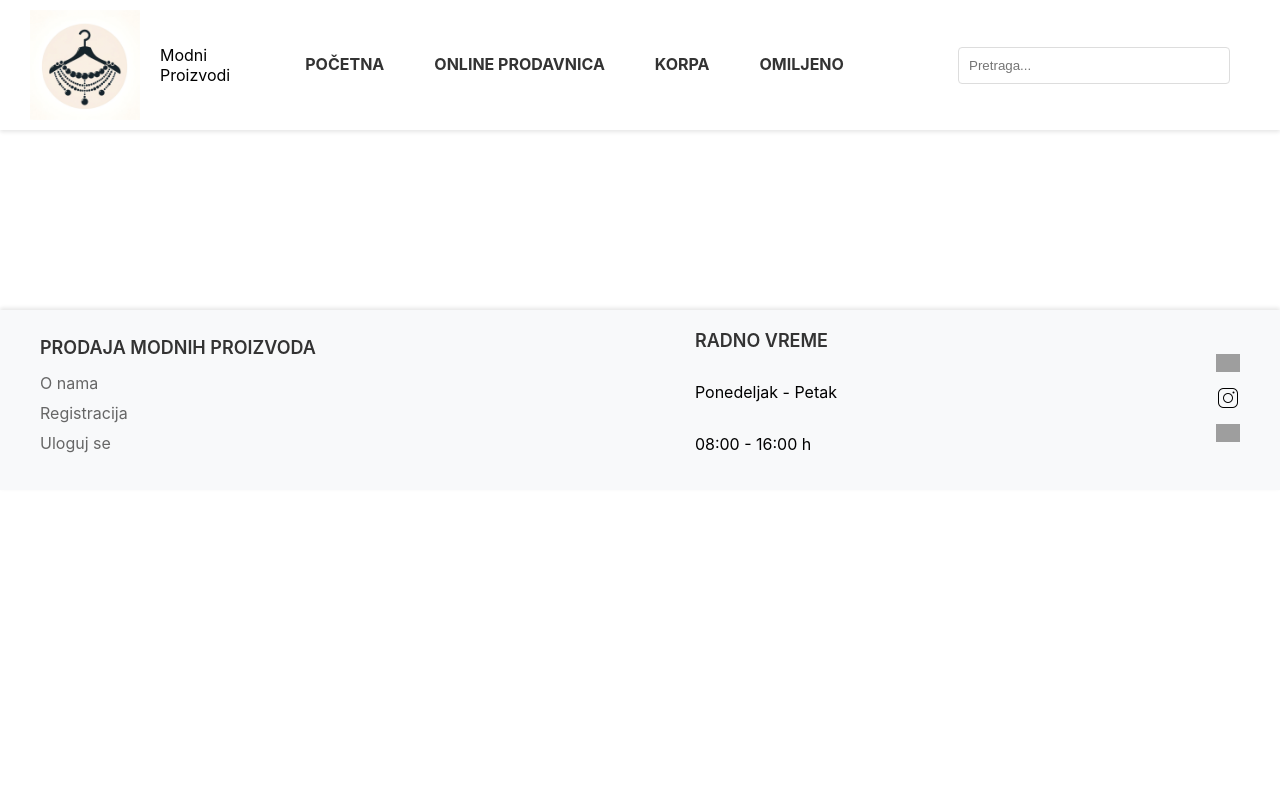
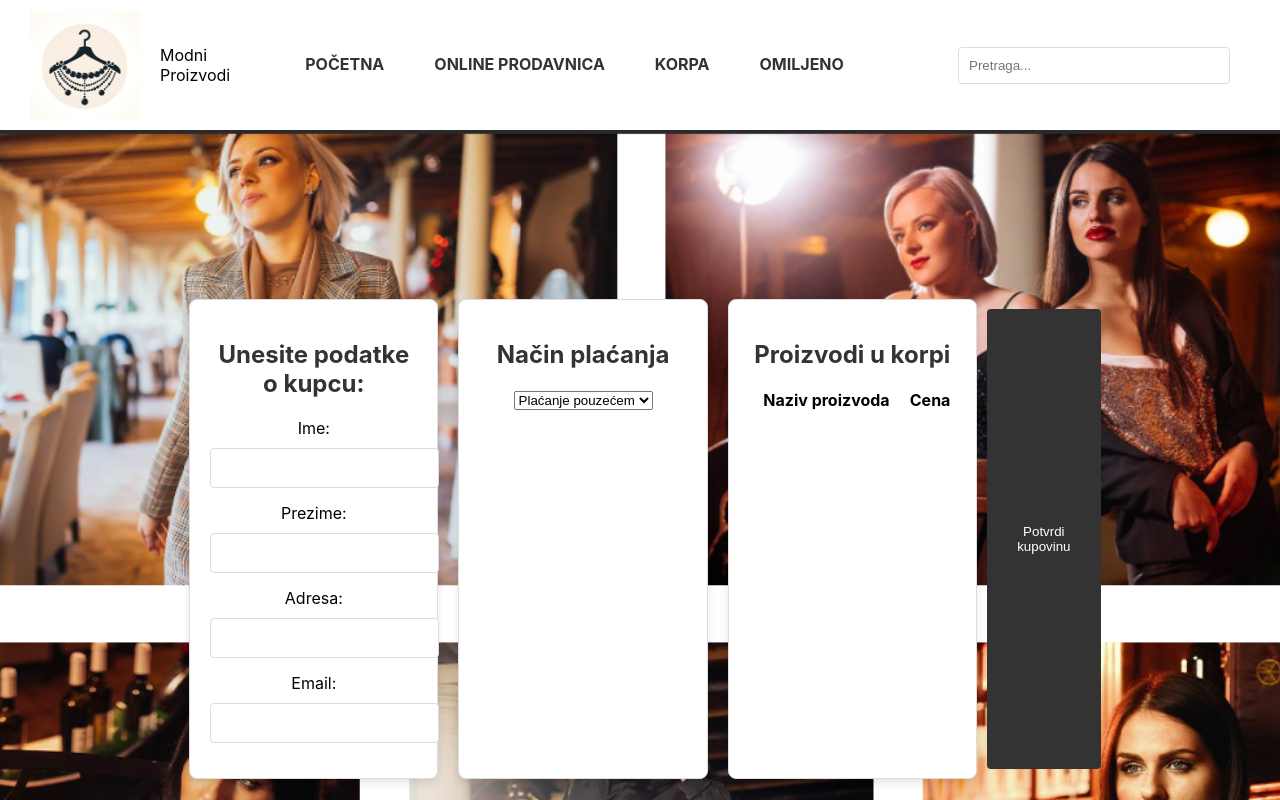
Before and after one commit to MinjaVizi/Prodaja-modnih-proizvoda, a React (Create React App) app: page /Korpa in a window 1280 px wide. Shown: the top 800 px of the page. Built offline with nearby package versions, Linux system fonts and the light colour scheme; grey boxes are pictures that could not be loaded.

Commit message:
dodata komponenta omiljeno

```diff
--- a/package.json
+++ b/package.json
@@ -9,6 +9,7 @@
     "axios": "^1.6.5",
     "react": "^18.2.0",
     "react-dom": "^18.2.0",
+    "react-modal": "^3.16.1",
     "react-router-dom": "^6.21.3",
     "react-scripts": "5.0.1",
     "react-slick": "^0.29.0",
--- a/src/App.css
+++ b/src/App.css
@@ -80,9 +80,7 @@ a {
     box-shadow: 0 -2px 4px rgba(0, 0, 0, 0.1);
 }
 
-.content {
-    padding-bottom: 80px;
-}
+
 
 .footer-section {
     display: flex;
@@ -131,14 +129,15 @@ a {
 
 .welcome-message {
     position: absolute;
-    right: 0;
-    top: 50%;
+    margin-right:30%;
+    margin-left: 18%;
+    top: 60%;
     transform: translateY(-50%);
     background-color: rgba(255, 255, 255, 0.8);
-    color: #333;
-    padding: 20px;
+    padding: 50px;
     width: 40%;
     border-radius: 5px;
+    font-size: larger;
 }
 
 .product-card {
@@ -240,29 +239,20 @@ a {
     display: block;
 }
 
-.onama-background {
-    background-image: url('./Images/pocetna.png');
-    background-size: cover;
-    background-position: center;
-    min-height: calc(100vh - 110px);
-    display: flex;
-    justify-content: center;
-    align-items: center;
-}
+
 
 .onama-content {
     background-color: rgba(255, 255, 255, 0.7);
-    color: brown;
-    padding: 20px;
+    color: #333;
+    padding: 50px;
     border-radius: 8px;
     text-align: center;
     max-width: 600px;
     margin: 0 auto;
+    font-size: larger;
 }
 
-.content {
-    padding-bottom: 180px;
-}
+
 
 .registration-container {
     max-width: 600px;
@@ -271,6 +261,7 @@ a {
     padding: 20px;
     box-shadow: 0 2px 10px rgba(0,0,0,0.1);
     border-radius: 8px;
+    padding: 30px;
 }
 
 .form-group {
@@ -357,6 +348,12 @@ a {
     margin-bottom: 15px;
 }
 
+.login-button:hover {
+
+    background-color: #f00;
+
+}
+
 .register-link {
     text-align: center;
 }
@@ -372,54 +369,206 @@ h2 {
 }
 
 
-.onama-background {
-    background-size: cover;
-    background-position: center;
-    background-attachment: fixed;
-    display: flex;
-    justify-content: center;
-    align-items: center;
-    padding: 5% 10%; /* Adjust padding as needed */
-  }
+
 
   .onama-content {
-    background-color: rgba(255, 255, 255, 0.85); /* Semi-transparent background for readability */
+    background-color: rgba(255, 255, 255, 0.85);
     color: #333;
-    padding: 20px;
     border-radius: 8px;
-    max-width: 800px; /* Adjust width as needed */
+    max-width: 800px;
     text-align: justify;
   }
 
   .onama-content h1 {
     text-align: center;
-    color: #f00; /* Adjust to use the primary color of your brand */
-    margin-bottom: 30px;
+    color: #f00;
   }
 
-  .onama-background {
+
+
+.onama-content {
+  background-color: rgba(255, 255, 255, 0.85);
+  color: #333;
+  padding: 20px;
+  border-radius: 8px;
+  max-width: 800px;
+  text-align: justify;
+}
+
+.onama-content h1 {
+  text-align: center;
+  color: #f00;
+  margin-bottom: 30px;
+}
+
+.onama-background {
+    background-image: url('./Images/pocetna1.png');
     background-size: cover;
     background-position: center;
-    background-attachment: fixed;
     display: flex;
     justify-content: center;
     align-items: center;
-    padding: 5% 10%; /* Adjust padding as needed */
+    padding: 5% 10%;
+    min-height: calc(100vh - 110px);
+}
+
+.korpa-wrapper {
+    display: flex;
+    justify-content: space-between;
+    max-width: 90%;
+    margin: 0 auto;
   }
 
-  .onama-content {
-    background-color: rgba(255, 255, 255, 0.85); /* Semi-transparent background for readability */
+  .korpa-container {
+    width: 30%;
+    background-color: #fff;
+    border: 1px solid #ddd;
+    border-radius: 8px;
+    padding: 20px;
+    box-shadow: 0px 4px 8px rgba(0, 0, 0, 0.1);
+    text-align: center;
+    margin: 10px;
+    flex-grow: 1;
+  }
+
+  .korpa-container h2 {
+    font-size: 24px;
     color: #333;
+    margin-bottom: 20px;
+  }
+
+  .korpa-container label {
+    display: block;
+    margin-bottom: 10px;
+  }
+
+  .korpa-container input[type="text"] {
+    width: 100%;
+    padding: 10px;
+    border: 1px solid #ddd;
+    border-radius: 4px;
+    font-size: 16px;
+  }
+
+  .korpa-container table {
+    width: 100%;
+    border-collapse: collapse;
+    margin-bottom: 20px;
+  }
+
+  .korpa-container table td {
+    padding: 10px;
+    border-bottom: 1px solid #ddd;
+  }
+
+  .korpa-container table td:first-child {
+    text-align: right;
+    padding-right: 20px;
+  }
+
+  .korpa-container .forma-za-karticu {
+    display: flex;
+    flex-direction: column;
+    align-items: flex-start;
+  }
+
+  .korpa-container .forma-za-karticu label {
+    margin: 5px 0;
+  }
+
+  .korpa-container .forma-za-karticu input[type="text"] {
+    width: 100%;
+  }
+
+  .korpa-container ul {
+    list-style: none;
+    padding: 0;
+  }
+
+  .korpa-container ul li {
+    font-size: 16px;
+    color: #333;
+    margin-bottom: 10px;
+  }
+
+  .korpa-container p {
+    font-size: 16px;
+    color: #333;
+  }
+  /* ... vaš postojeći CSS ... */
+
+.potvrdi-btn {
+    display: block;
+    width: fit-content;
+    padding: 10px 20px;
+    margin: 20px auto;
+    background-color: #333;
+    color: white;
+    border: none;
+    border-radius: 4px;
+    cursor: pointer;
+  }
+
+  .potvrdi-btn:hover {
+    background-color: #f00;
+  }
+
+  .modal {
+    position: fixed;
+    top: 50%;
+    left: 50%;
+    transform: translate(-50%, -50%);
+    width: 50%;
+    background-color: white;
     padding: 20px;
     border-radius: 8px;
-    max-width: 800px; /* Adjust width as needed */
-    text-align: justify;
+    box-shadow: 0 4px 8px rgba(0, 0, 0, 0.1);
+    z-index: 1000; /* visok z-index za prikaz preko ostalih elemenata */
   }
 
-  .onama-content h1 {
+  .modal-content {
     text-align: center;
-    color: #f00; /* Adjust to use the primary color of your brand */
-    margin-bottom: 30px;
   }
 
-  /* ... rest of your styles ... */
+  .modal-close-btn {
+    position: absolute;
+    top: 10px;
+    right: 10px;
+    cursor: pointer;
+    font-size: 24px;
+  }
+
+  /* Backdrop za modal */
+  .modal-backdrop {
+    position: fixed;
+    top: 0;
+    left: 0;
+    width: 100%;
+    height: 100%;
+    background-color: rgba(0, 0, 0, 0.5);
+    z-index: 999; /* ispod modala, ali iznad svega ostalog */
+  }
+
+
+  .remove-btn {
+    border: none;
+    background-color: transparent;
+    color: black;
+    font-weight: bold;
+    cursor: pointer;
+  }
+
+  .remove-btn:hover {
+    color: #f00;
+  }
+
+  .product-card {
+    position: relative;
+    /* Ostatak vaših stilova za product-card... */
+  }
+
+  .remove-btn {
+    position: absolute;
+    top: 10px;
+    right: 10px;
+  }
--- a/src/App.js
+++ b/src/App.js
@@ -1,15 +1,33 @@
-import React from 'react';
+import React, { useState } from 'react';
 import { BrowserRouter as Router, Routes, Route } from 'react-router-dom';
 import Pocetna from './Components/Pocetna';
 import Navbar from './Components/Navbar';
-import Footer from './Components/Footer';
 import OnlineProdavnica from './Components/OnlieProdvnica';
 import Registracija from './Components/Registracija';
 import UlogujSe from './Components/UlogujSe';
 import ONama from './Components/oNama';
+import Footer from './Components/Footer';
+import Korpa from './Components/Korpa';
+import Omiljeno from './Components/Omiljeno';
+
 import './App.css';
 
 const App = () => {
+  const [korpa, setKorpa] = useState([]);
+  const [omiljeno, setOmiljeno] = useState([]);
+
+  const dodajUKorpu = (proizvod) => {
+    setKorpa([...korpa, proizvod]);
+  };
+
+  const dodajUOmiljeno = (proizvod) => {
+    setOmiljeno([...omiljeno, proizvod]);
+  };
+
+  const ukloniIzOmiljenih = (index) => {
+    setOmiljeno(omiljeno.filter((_, i) => i !== index));
+  };
+
   return (
     <Router>
       <div className="app-container">
@@ -17,10 +35,12 @@ const App = () => {
         <div className="content">
           <Routes>
             <Route path="/" element={<Pocetna />} />
-            <Route path="/online-prodavnica" element={<OnlineProdavnica />} />
+            <Route path="/online-prodavnica" element={<OnlineProdavnica dodajUKorpu={dodajUKorpu} dodajUOmiljeno={dodajUOmiljeno} />} />
             <Route path="/o-nama" element={<ONama />} />
             <Route path="/registracija" element={<Registracija />} />
             <Route path="/uloguj-se" element={<UlogujSe />} />
+            <Route path="/Korpa" element={<Korpa korpa={korpa} setKorpa={setKorpa} />} />
+            <Route path="/omiljeno" element={<Omiljeno omiljeno={omiljeno} ukloniIzOmiljenih={ukloniIzOmiljenih} />} />
           </Routes>
         </div>
         <Footer />
--- /dev/null
+++ b/src/Components/Korpa.jsx
@@ -0,0 +1,137 @@
+import React, { useState } from 'react';
+import backgroundImg from '../Images/pocetna1.png';
+
+import '../App.css';
+
+const Korpa = ({korpa, setKorpa}) => {
+  const [placanje, setPlacanje] = useState('pouzecem');
+  const [cvc, setCVC] = useState('');
+  const [brojKartice, setBrojKartice] = useState('');
+  const [datumIsteka, setDatumIsteka] = useState('');
+  const [modalOpen, setModalOpen] = useState(false);
+
+  const dodajUKorpu = (proizvod) => {
+    setKorpa([...korpa, proizvod]);
+  };
+
+  const promeniPlacanje = (event) => {
+    setPlacanje(event.target.value);
+  };
+
+  const promeniCVC = (event) => {
+    const value = event.target.value.slice(0, 4);
+    setCVC(value);
+  };
+
+  const promeniBrojKartice = (event) => {
+    const value = event.target.value.slice(0, 16);
+    setBrojKartice(value);
+  };
+
+  const promeniDatumIsteka = (event) => {
+    const value = event.target.value;
+    if (/^\d{0,2}\/\d{0,2}$/.test(value)) {
+      setDatumIsteka(value);
+    }
+  };
+
+  const potvrdiKupovinu = () => {
+    setModalOpen(true);
+    setKorpa([]); // Isprazni korpu
+  };
+
+  const zatvoriModal = () => {
+    setModalOpen(false);
+  };
+
+  return (
+    <div className="onama-background" style={{ backgroundImage: `url(${backgroundImg})` }}>
+      <div className="korpa-wrapper">
+        <div className="korpa-container">
+          <h2>Unesite podatke o kupcu:</h2>
+          <div className="form-container">
+            <div className="form-group">
+              <label>Ime:</label>
+              <input type="text" />
+            </div>
+            <div className="form-group">
+              <label>Prezime:</label>
+              <input type="text" />
+            </div>
+            <div className="form-group">
+              <label>Adresa:</label>
+              <input type="text" />
+            </div>
+            <div className="form-group">
+              <label>Email:</label>
+              <input type="text" />
+            </div>
+          </div>
+        </div>
+        <div className="korpa-container">
+          <h2>Način plaćanja</h2>
+          <div className="form-container">
+            <label>
+              <select value={placanje} onChange={promeniPlacanje}>
+                <option value="pouzecem">Plaćanje pouzećem</option>
+                <option value="karticom">Plaćanje karticom</option>
+              </select>
+            </label>
+            {placanje === 'karticom' && (
+              <div>
+                <div className="form-group">
+                  <label>Broj kartice:</label>
+                  <input type="text" value={brojKartice} onChange={promeniBrojKartice} maxLength={16} />
+                </div>
+                <div className="form-group">
+                  <label>Ime na kartici:</label>
+                  <input type="text" />
+                </div>
+                <div className="form-group">
+                  <label>Datum isteka (mm/yy):</label>
+                  <input type="text" value={datumIsteka} onChange={promeniDatumIsteka} />
+                </div>
+                <div className="form-group">
+                  <label>CVC kod:</label>
+                  <input type="text" value={cvc} onChange={promeniCVC} maxLength={4} />
+                </div>
+              </div>
+            )}
+          </div>
+        </div>
+        <div className="korpa-container">
+          <h2>Proizvodi u korpi</h2>
+          <div className="table-container">
+            <table>
+              <thead>
+                <tr>
+                  <th>Naziv proizvoda</th>
+                  <th>Cena</th>
+                </tr>
+              </thead>
+              <tbody>
+                {korpa.map((proizvod, index) => (
+                  <tr key={index}>
+                    <td>{proizvod.naziv}</td>
+                    <td>{proizvod.cena} dinara</td>
+                  </tr>
+                ))}
+              </tbody>
+            </table>
+          </div>
+        </div>
+        <button onClick={potvrdiKupovinu} className="potvrdi-btn">Potvrdi kupovinu</button>
+        {modalOpen && (
+          <div className="modal">
+            <div className="modal-content">
+              <span onClick={zatvoriModal} className="modal-close-btn">&times;</span>
+              <p>Kupovina uspešna! Rok za dostavu je 3-5 radnih dana.</p>
+            </div>
+          </div>
+        )}
+      </div>
+    </div>
+  );
+};
+
+export default Korpa;
--- /dev/null
+++ b/src/Components/Omiljeno.jsx
@@ -0,0 +1,29 @@
+import React from 'react';
+import '../App.css';
+import backgroundImg from '../Images/pocetna1.png';
+
+const Omiljeno = ({ omiljeno, ukloniIzOmiljenih }) => {
+  return (
+    <div className="onama-background" style={{ backgroundImage: `url(${backgroundImg})` }}>
+      <div className="content">
+        {omiljeno.length > 0 ? (
+          omiljeno.map((proizvod, index) => (
+            <div key={index} className="product-card">
+              <button className="remove-btn" onClick={() => ukloniIzOmiljenih(index)}>X</button>
+              {proizvod.slike && proizvod.slike[0] && (
+                <img src={proizvod.slike[0]} alt={`Slika ${proizvod.naziv}`} className="product-image" />
+              )}
+              <h3>{proizvod.naziv}</h3>
+              <p>{proizvod.opis}</p>
+              <p>{proizvod.cena} RSD</p>
+            </div>
+          ))
+        ) : (
+          <p>Nemate omiljenih proizvoda.</p>
+        )}
+      </div>
+    </div>
+  );
+};
+
+export default Omiljeno;
--- a/src/Components/Registracija.jsx
+++ b/src/Components/Registracija.jsx
@@ -1,5 +1,5 @@
 import React, { useState } from 'react';
-import backgroundImg from '../Images/pozadina.jpg';
+import backgroundImg from '../Images/pocetna1.png';
 
 import '../App.css';
 
@@ -31,7 +31,6 @@ const Registracija = () => {
   };
 
   return (
-
     <div className="onama-background" style={{ backgroundImage: `url(${backgroundImg})` }}>
 
     <div className="registration-container">
--- a/src/Components/UlogujSe.jsx
+++ b/src/Components/UlogujSe.jsx
@@ -1,9 +1,12 @@
 import React from 'react';
 import { Link } from 'react-router-dom';
+import backgroundImg from '../Images/pocetna1.png';
+
 import '../App.css';
 
 const UlogujSe = () => {
   return (
+    <div className="onama-background" style={{ backgroundImage: `url(${backgroundImg})` }}>
 
     <div className="login-page-content">
       <div className="login-form-section">
@@ -26,6 +29,8 @@ const UlogujSe = () => {
         </div>
       </div>
     </div>
+    </div>
+
   );
 };
 
```
Also changed, not shown: src/Components/JedanProizvod.jsx (+9 -5 lines), src/Components/OnlieProdvnica.jsx (+12 -4 lines), src/Components/Pocetna.jsx (+6 -9 lines), src/Images/pocetna1.png, 1 other file (tests, documents, lock files or other folders).
